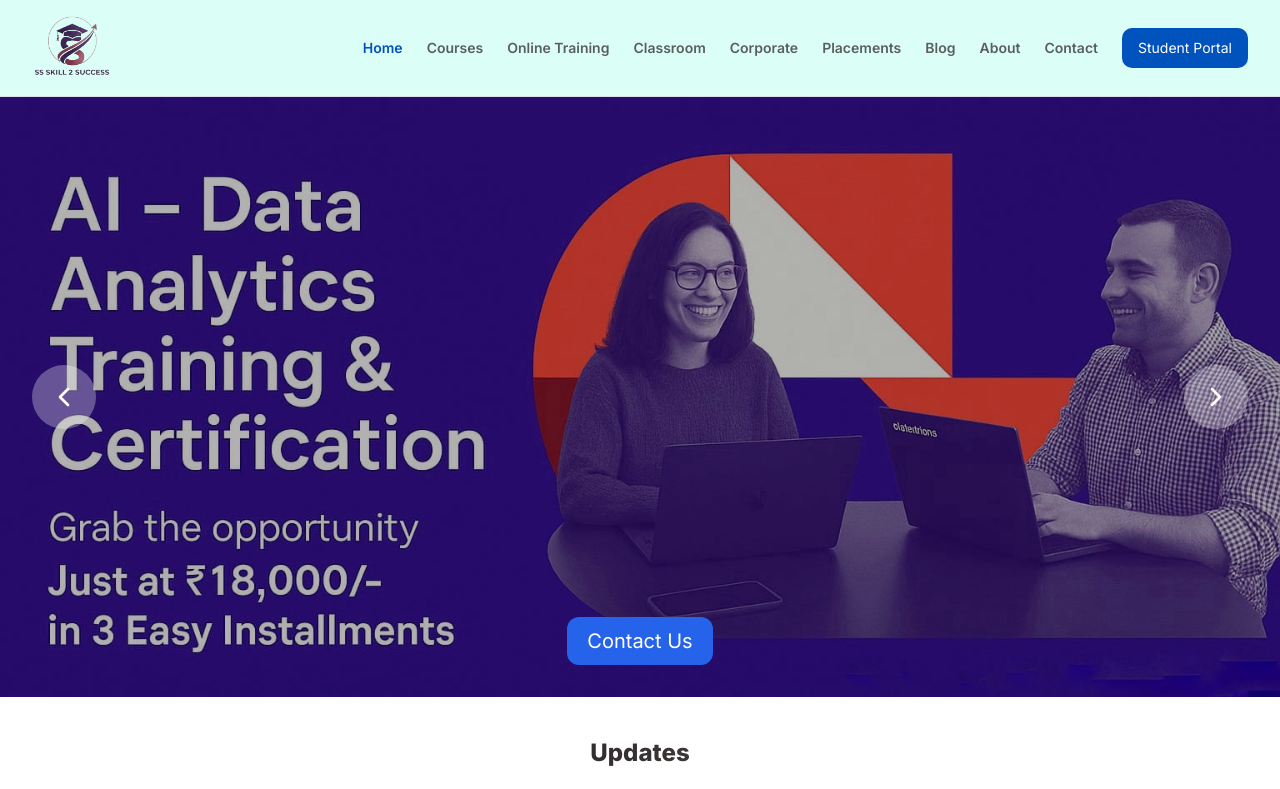
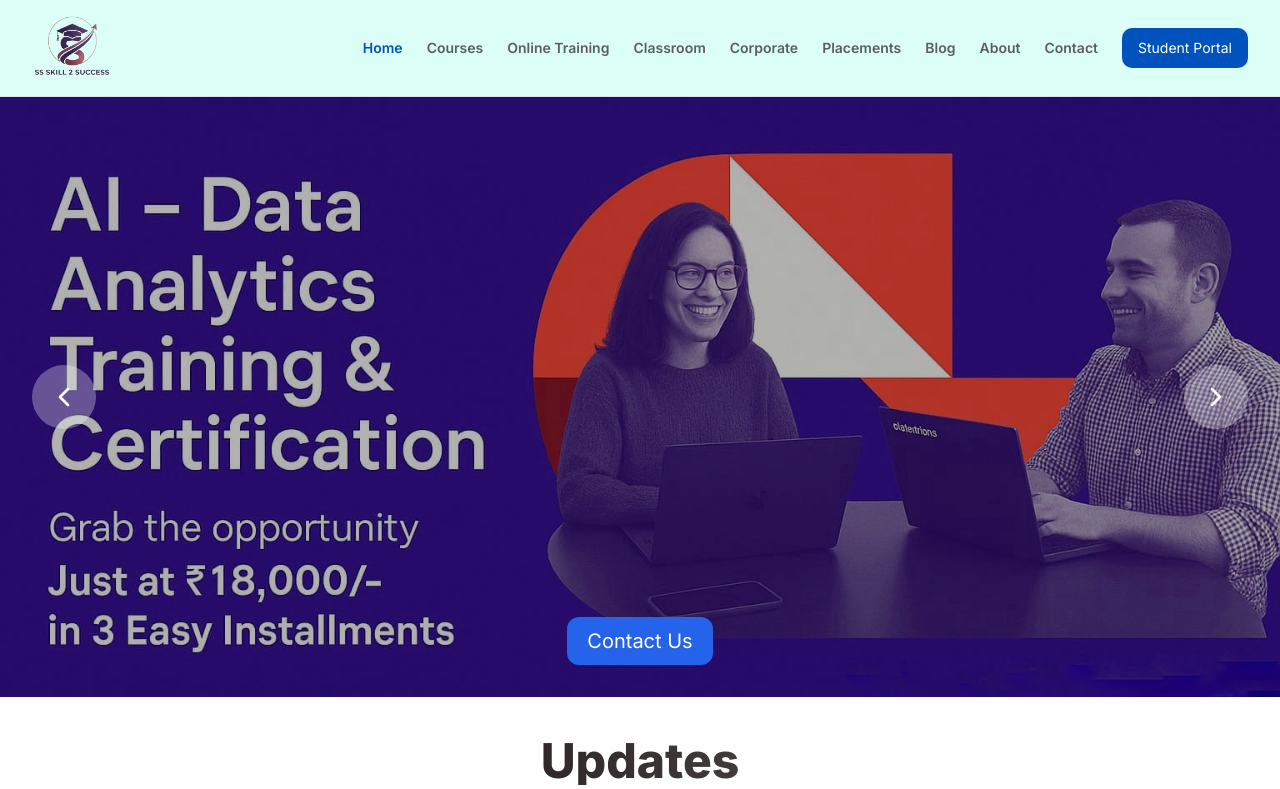
Before and after one commit to TheKhushant/S2S_neumorphic_style, a React (Vite) app: page / in a window 1280 px wide. Shown: the top 789 px of the page. Built offline with nearby package versions, Linux system fonts and the light colour scheme.

Commit message:
title size fix

```diff
--- a/client/components/site/PosterTemplates.jsx
+++ b/client/components/site/PosterTemplates.jsx
@@ -62,7 +62,7 @@ export default function PosterTemplates() {
         className="mx-auto max-w-lg text-center mb-8"
       >
 
-        <h2 className="text-2xl md:text-3xl font-extrabold bg-gradient-to-r from-foreground via-foreground/90 to-foreground/80 bg-clip-text text-transparent">
+        <h2 className="text-2xl md:text-5xl font-extrabold bg-gradient-to-r from-foreground via-foreground/90 to-foreground/80 bg-clip-text text-transparent">
           Updates
         </h2>
         <p className="mt-4 text-base text-foreground/70 max-w-md mx-auto">
```
